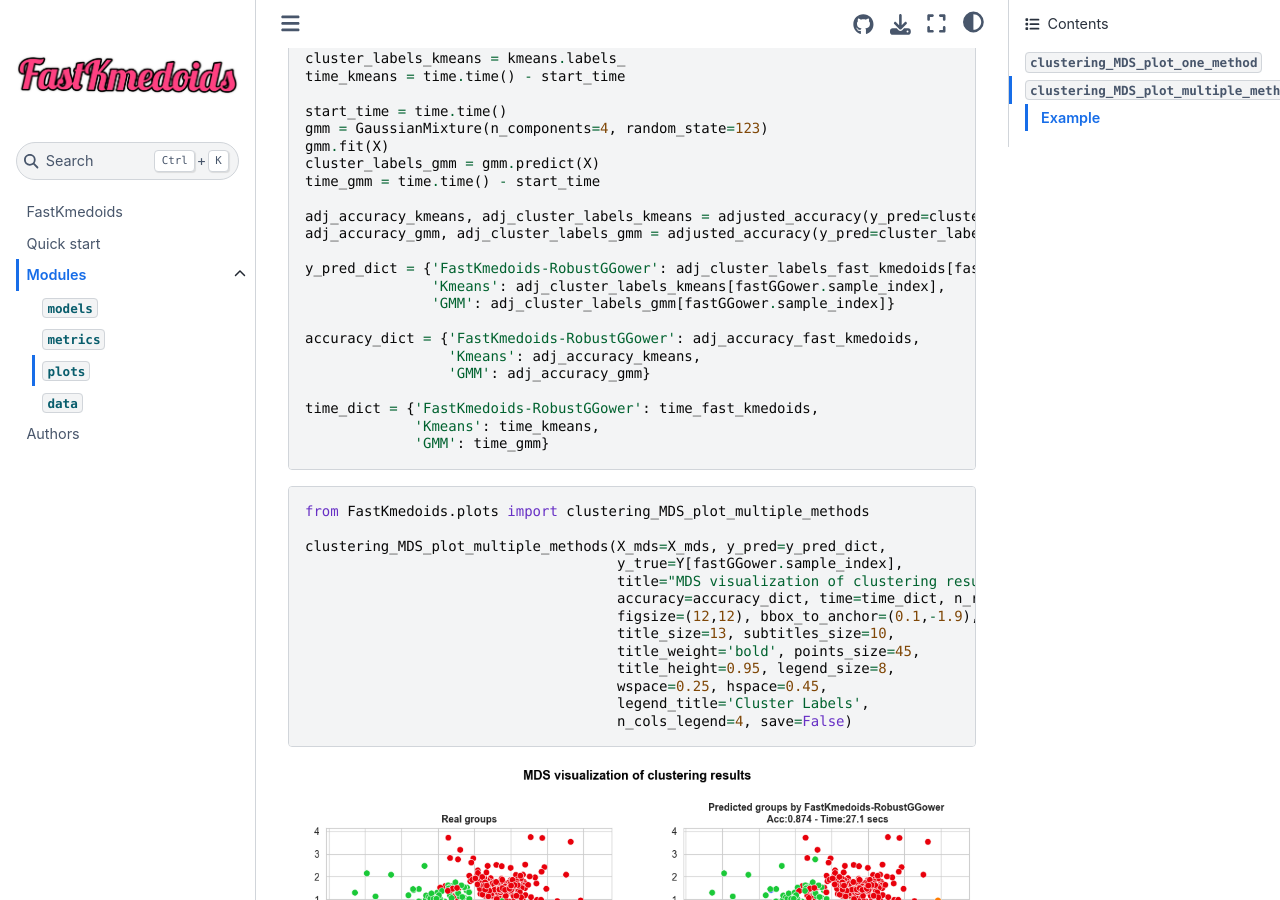
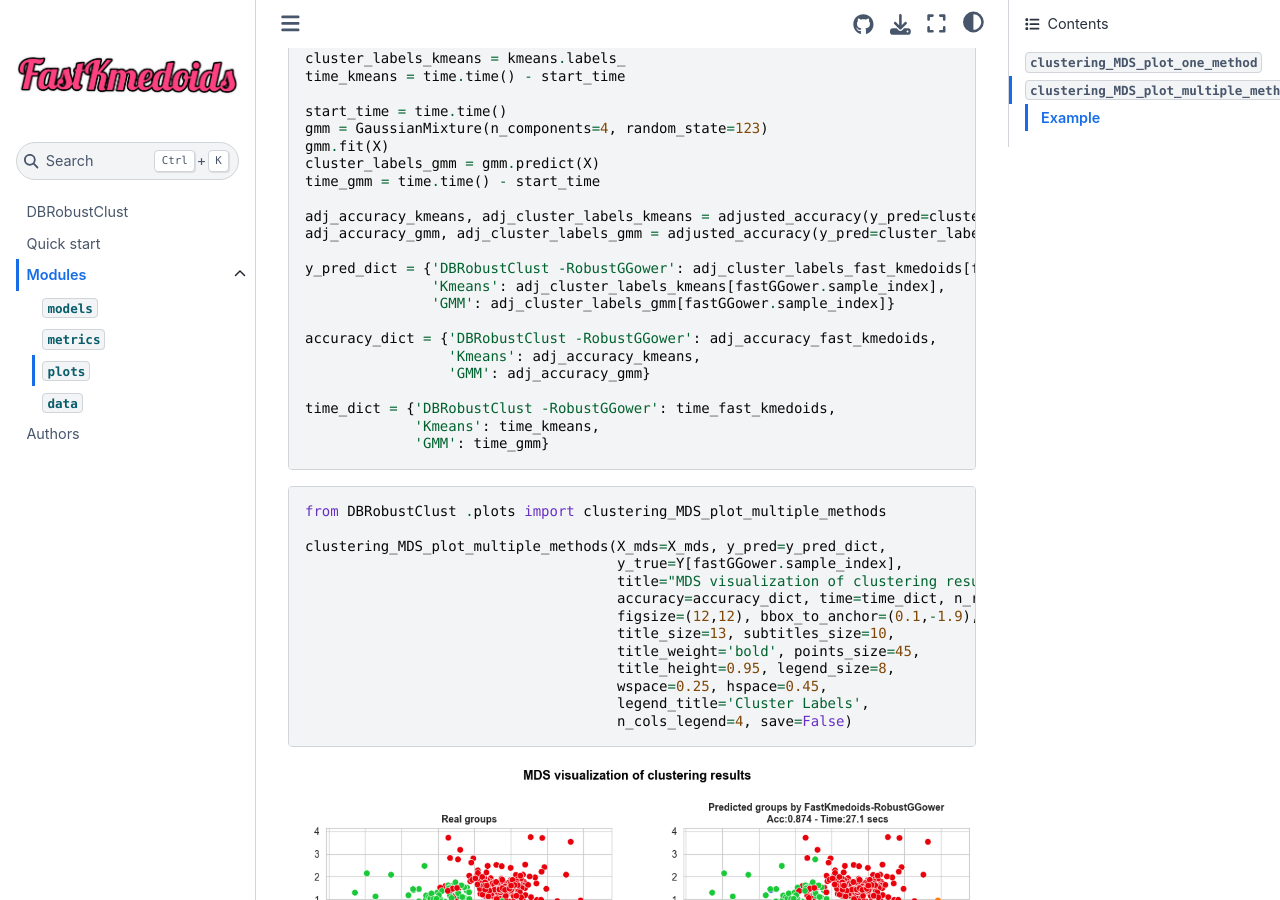
Before and after one commit to FabioScielzoOrtiz/DBRobustClust-docu, a Jupyter Book: the page built from plots.md, in a window 1280 px wide and 900 px high, scrolled down 3745 px. Built offline with Jupyter Book 1.0.4 settings and Sphinx 7.4.7 and the Sphinx Book theme 1.1.4, drawn with Linux system fonts in a browser that asks for light colours; some of the changed text lies outside the part shown.

Commit message:
package name updated

````diff
--- a/_config.yml
+++ b/_config.yml
@@ -1,7 +1,7 @@
 # Book settings
 # Learn more at https://jupyterbook.org/customize/config.html
 
-title: FastKmedoids
+title: DBRobustClust
 author: Fabio Scielzo Ortiz
 logo: images/fastkmedoids_logo.jpg
 
@@ -21,7 +21,7 @@ bibtex_bibfiles:
 
 # Information about where the book exists on the web
 repository:
-  url: https://github.com/FabioScielzoOrtiz/FastKmedoids-package # Online location of your book
+  url: https://github.com/FabioScielzoOrtiz/DBRobustClust -package # Online location of your book
   path_to_book: docs  # Optional path to your book, relative to the repository root
   branch: master  # Which branch of the repository should be used when creating links (optional)
 
--- a/plots.md
+++ b/plots.md
@@ -34,9 +34,9 @@ import pandas as pd
 import polars as pl
 import numpy as np
 from sklearn.datasets import make_blobs
-from FastKmedoids.data import outlier_contamination
-from FastKmedoids.models import FastKmedoidsGGower
-from FastKmedoids.metrics import adjusted_accuracy
+from DBRobustClust .data import outlier_contamination
+from DBRobustClust .models import FastKmedoidsGGower
+from DBRobustClust .metrics import adjusted_accuracy
 from PyDistances.mixed import FastGGowerDistMatrix
 from sklearn.manifold import MDS
 import seaborn as sns
@@ -82,7 +82,7 @@ cluster_labels_fast_kmedoids = fast_kmedoids.labels_
 time_fast_kmedoids = time.time() - start_time
 ```
 ```python
-from FastKmedoids.plots import clustering_MDS_plot_one_method
+from DBRobustClust .plots import clustering_MDS_plot_one_method
 
 clustering_MDS_plot_one_method(X_mds=X_mds, y_pred=cluster_labels_fast_kmedoids[fastGGower.sample_index],
                                y_true=None, title="MDS visualization of clustering results",
@@ -158,20 +158,20 @@ time_gmm = time.time() - start_time
 adj_accuracy_kmeans, adj_cluster_labels_kmeans = adjusted_accuracy(y_pred=cluster_labels_kmeans, y_true=Y)
 adj_accuracy_gmm, adj_cluster_labels_gmm = adjusted_accuracy(y_pred=cluster_labels_gmm, y_true=Y)
 
-y_pred_dict = {'FastKmedoids-RobustGGower': adj_cluster_labels_fast_kmedoids[fastGGower.sample_index],
+y_pred_dict = {'DBRobustClust -RobustGGower': adj_cluster_labels_fast_kmedoids[fastGGower.sample_index],
                'Kmeans': adj_cluster_labels_kmeans[fastGGower.sample_index],
                'GMM': adj_cluster_labels_gmm[fastGGower.sample_index]}
 
-accuracy_dict = {'FastKmedoids-RobustGGower': adj_accuracy_fast_kmedoids,
+accuracy_dict = {'DBRobustClust -RobustGGower': adj_accuracy_fast_kmedoids,
                  'Kmeans': adj_accuracy_kmeans,
                  'GMM': adj_accuracy_gmm}
 
-time_dict = {'FastKmedoids-RobustGGower': time_fast_kmedoids,
+time_dict = {'DBRobustClust -RobustGGower': time_fast_kmedoids,
              'Kmeans': time_kmeans,
              'GMM': time_gmm}
 ```
 ```python
-from FastKmedoids.plots import clustering_MDS_plot_multiple_methods
+from DBRobustClust .plots import clustering_MDS_plot_multiple_methods
 
 clustering_MDS_plot_multiple_methods(X_mds=X_mds, y_pred=y_pred_dict,
                                      y_true=Y[fastGGower.sample_index],
````
Also changed, not shown: data.md (+1 -1 lines), intro.md (+3 -3 lines), models.md (+4 -4 lines), quick_start.md (+5 -5 lines).
